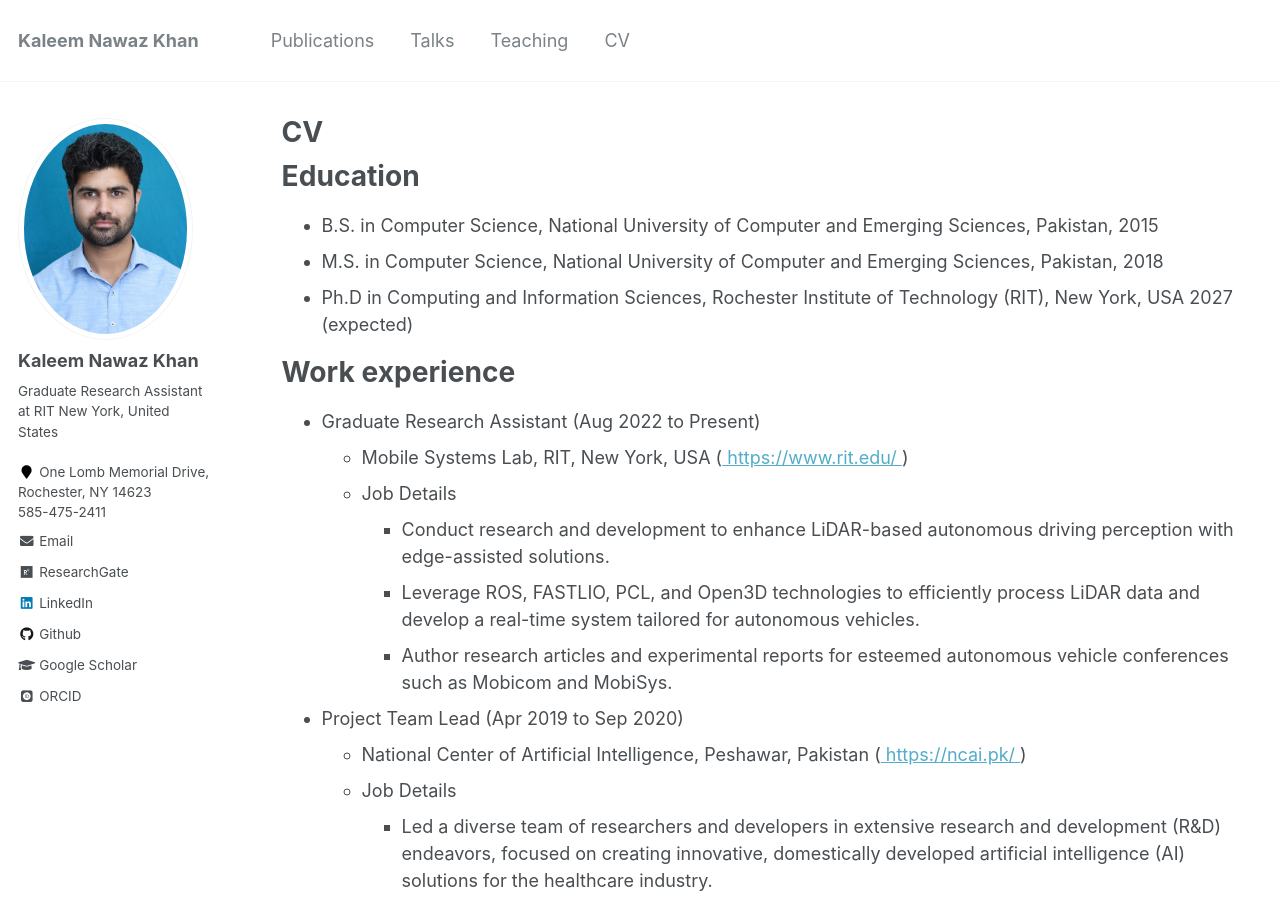
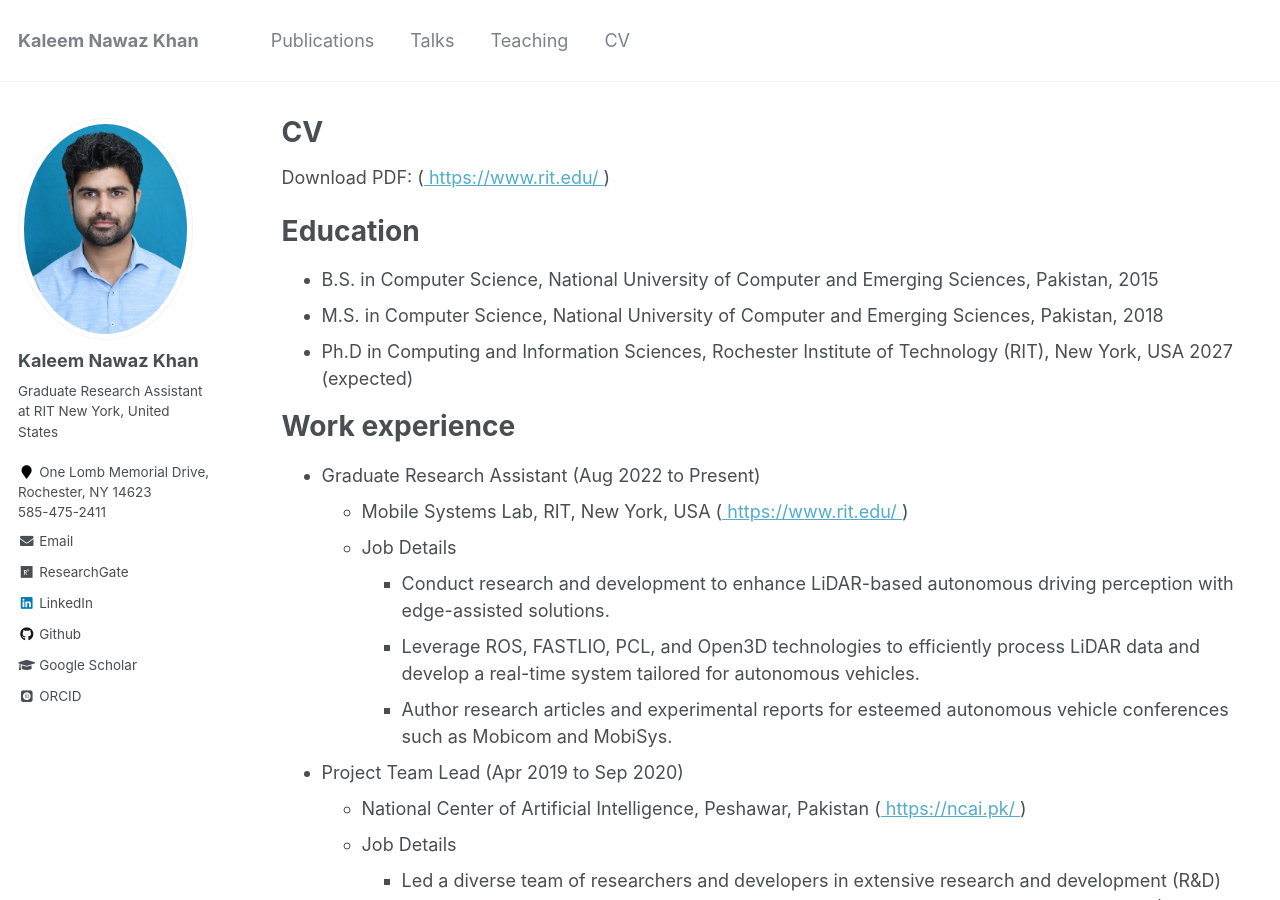
Before and after one commit to KaleemNwzKhan/KaleemNwzKhan.github.io, a Jekyll site: the page built from _pages/cv.md, in a window 1280 px wide and 900 px high. Built offline with Jekyll 4.4.1, drawn with Linux system fonts in a browser that asks for light colours; some web fonts are replaced.

Commit message:
Changes Added

```diff
--- a/_pages/cv.md
+++ b/_pages/cv.md
@@ -8,6 +8,8 @@ redirect_from:
 ---
 
 {% include base_path %}
+
+Download PDF: (<a href="https://www.rit.edu/"> https://www.rit.edu/ </a>)
 
 Education
 ======
```
Also changed, not shown: 1 other file.
